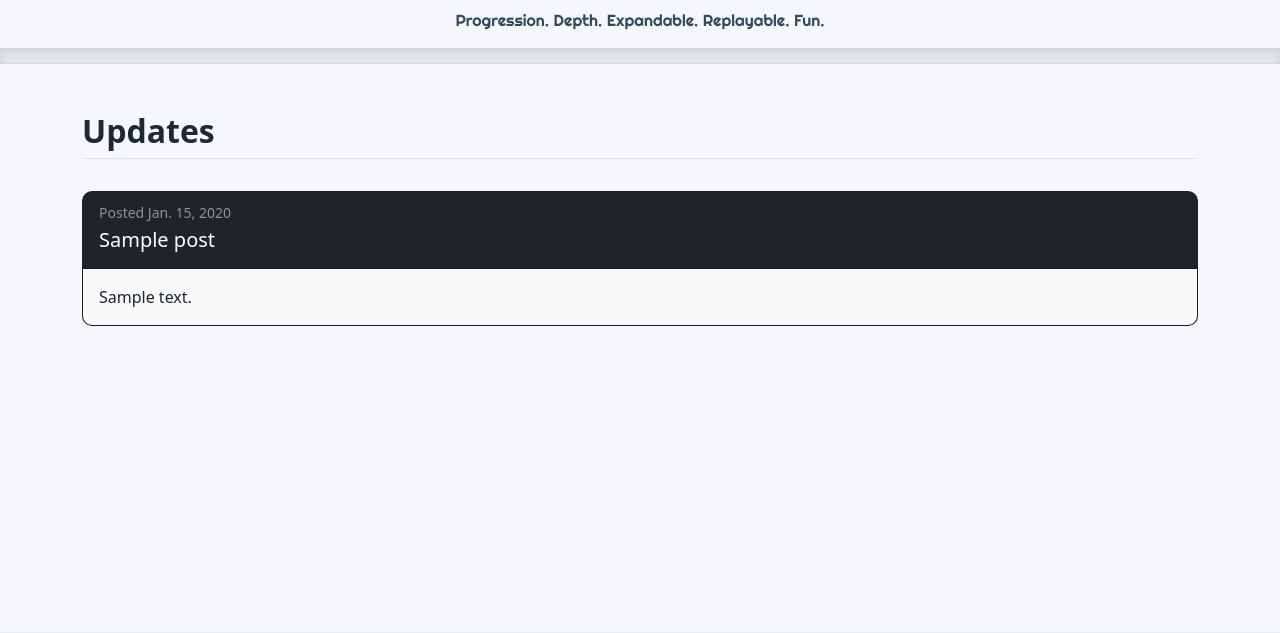
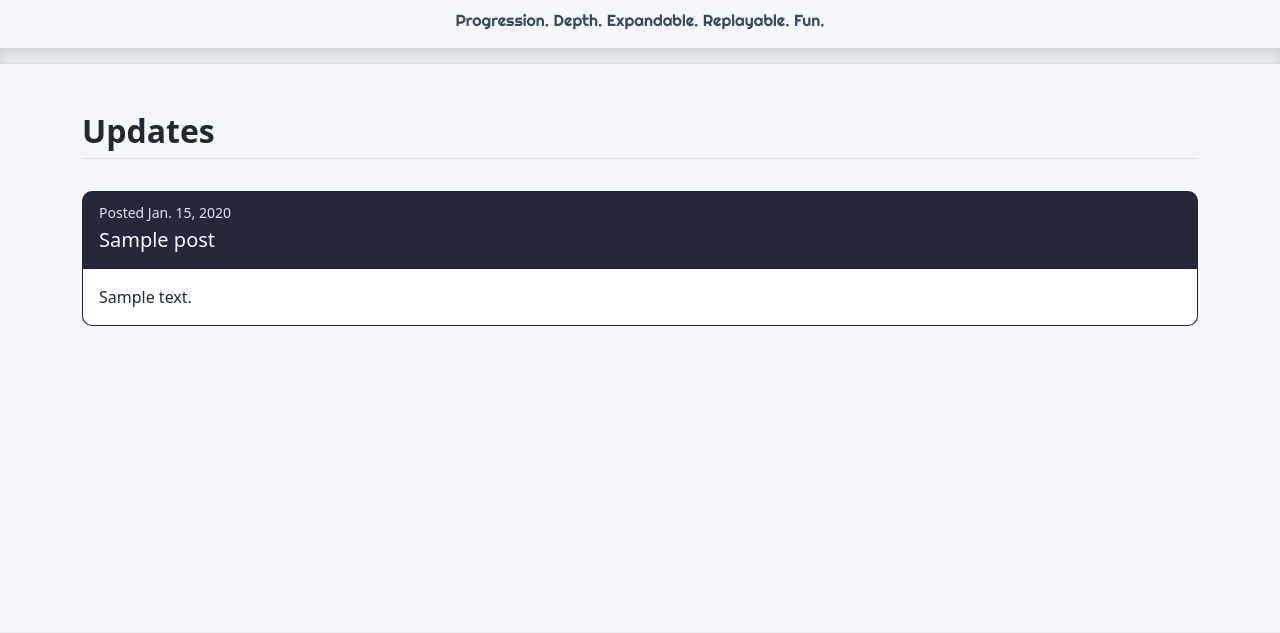
Before and after one commit to bskora/Plague-Products, a Django app: page /updates/ in a window 1280 px wide. Shown: the part 80-713 px from the top of the page. Run offline with Django 4.2, Linux system fonts and the light colour scheme; tables that the repository leaves empty hold one stand-in row (values such as "Sample post"); style sheets or scripts are compiled from the project's sources; some libraries are stand-ins or nearby versions.

Commit message:
Improve updates card contrast across light and dark themes

```diff
--- a/main/static/main/scss/styles.scss
+++ b/main/static/main/scss/styles.scss
@@ -336,3 +336,58 @@ header ul.nav li {
 .footer-link:focus {
   color: var(--site-footer-link-hover) !important;
 }
+
+.updates-view {
+  --updates-card-bg: #1f2937;
+  --updates-card-border: rgba(17, 24, 39, 0.22);
+  --updates-card-header-text: #f8fafc;
+  --updates-card-meta: #dbe5f0;
+  --updates-card-body-bg: #ffffff;
+  --updates-card-body-text: #1f2933;
+  --updates-card-link: #0b5ed7;
+  --updates-card-link-hover: #084298;
+
+  .updates-card {
+    background-color: var(--updates-card-bg);
+    border: 1px solid var(--updates-card-border);
+  }
+
+  .updates-card-header {
+    background-color: var(--updates-card-bg);
+    color: var(--updates-card-header-text);
+
+    .card-title {
+      color: inherit;
+    }
+  }
+
+  .updates-card-meta {
+    color: var(--updates-card-meta);
+  }
+
+  .updates-card-body {
+    background-color: var(--updates-card-body-bg);
+    color: var(--updates-card-body-text);
+
+    a {
+      color: var(--updates-card-link);
+      text-decoration-color: color-mix(in srgb, var(--updates-card-link), transparent 45%);
+
+      &:hover,
+      &:focus {
+        color: var(--updates-card-link-hover);
+      }
+    }
+  }
+}
+
+[data-bs-theme="dark"] .updates-view {
+  --updates-card-bg: #202a36;
+  --updates-card-border: rgba(148, 163, 184, 0.25);
+  --updates-card-header-text: #f8fafc;
+  --updates-card-meta: #e2e8f0;
+  --updates-card-body-bg: #111a24;
+  --updates-card-body-text: #e5ebf2;
+  --updates-card-link: #8ab4ff;
+  --updates-card-link-hover: #c7ddff;
+}
--- a/templates/updates.html
+++ b/templates/updates.html
@@ -6,19 +6,19 @@
 
 {% block maininfo %}
 
-<div class="album px-4 py-5">
+<div class="album px-4 py-5 updates-view">
   <div class="container">
     <h2 class="pb-2 border-bottom fw-bolder">Updates</h2>
 
         <div class="row row-cols-1 g-3 mt-3">
           {% for post in object_list %}
           <div class="col">
-            <div class="card bg-dark mb-4" style="border-radius: 10px; overflow: hidden;">
-                <div class="card-header text-white">
-                    <p class="card-text mb-1"><small class="text-white-50">Posted {{ post.date }}</small></p>
+            <div class="card updates-card mb-4" style="border-radius: 10px; overflow: hidden;">
+                <div class="card-header updates-card-header">
+                    <p class="card-text mb-1"><small class="updates-card-meta">Posted {{ post.date }}</small></p>
                     <h5 class="card-title">{{ post.title }}</h5>
                 </div>
-                <div class="card-body bg-light">
+                <div class="card-body updates-card-body">
                     {{ post.body | safe }}
                 </div>
             </div>
```
